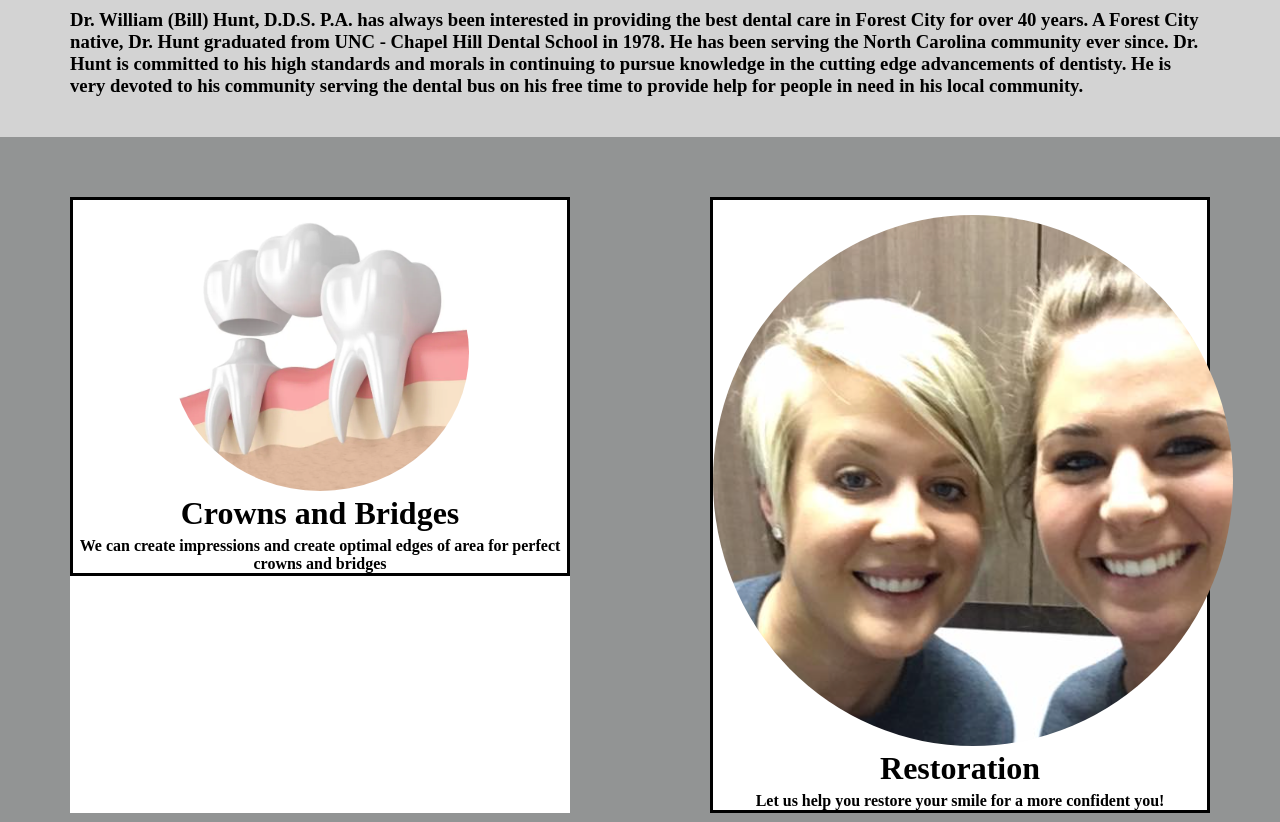
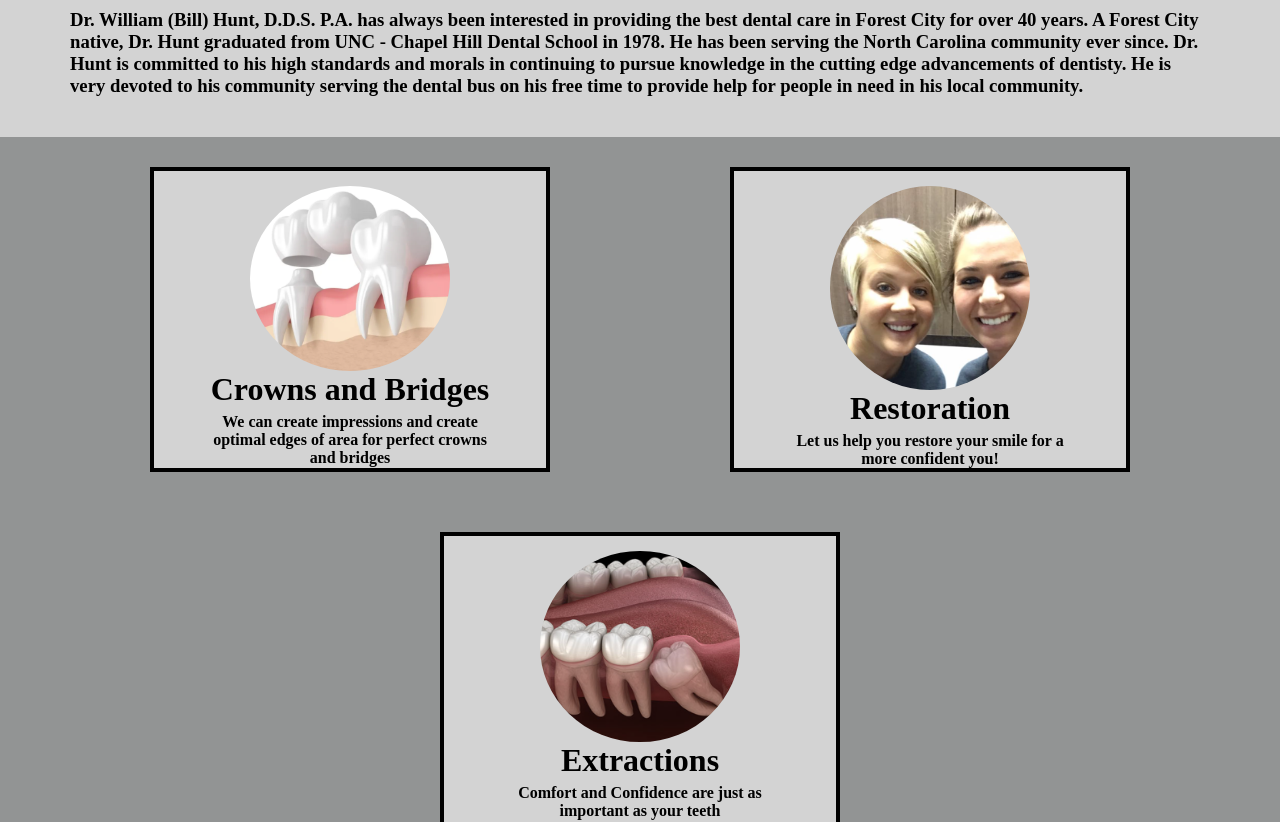
Before and after one commit to dchen8419/William_Hunt_DDS, a React (Create React App) app: page / in a window 1280 px wide. Shown: the part 920-1742 px from the top of the page. Built offline with nearby package versions, Linux system fonts and the light colour scheme.

Commit message:
fixed card components and picture

```diff
--- a/src/components/about/About.css
+++ b/src/components/about/About.css
@@ -24,4 +24,5 @@
     display: block;
     border: 3px solid black;
     width: 50%;
+    border-radius: 50%;
 }
--- a/src/components/navbar/Nav.css
+++ b/src/components/navbar/Nav.css
@@ -52,6 +52,7 @@ nav {
 
 .dentalicon {
     width: 15%;
+    border-radius: 50%;
 }
 
 @media only screen and (max-width: 1024px) {
--- a/src/components/procedures/Procedures.css
+++ b/src/components/procedures/Procedures.css
@@ -9,14 +9,16 @@
 .procedure_container {
     display: flex;
     flex-wrap: wrap;
-    justify-content: space-around;
+    justify-content: space-evenly;
     text-align: center;
 }
 
 .procedure_container-item {
-    margin: 60px;
-    width: 500px;
-    background-color: white;
+    margin: 30px;
+    margin-bottom: 30px;
+    width: 400px;
+    background-color: lightgray;
+    border: 4px solid black;
 }
 
 .procedure_container_crowns_bridges {
@@ -30,3 +32,7 @@
 .procedure_container_extractions {
     min-height: 300px;
 }
+
+.procedure_container-item:hover {
+    box-shadow: 0 4px 8px 0 lightblue, 0 6px 20px 0 lightblue;
+}
--- a/src/components/procedures/cards/ProcedureCard.css
+++ b/src/components/procedures/cards/ProcedureCard.css
@@ -1,13 +1,23 @@
-img {
-    border-radius: 50%;
-}
-
 .procedure_card_container {
     padding-top: 15px;
     text-align: center;
-    border-style: solid;
+}
+
+.procedure_card_image_container {
+    display: flex;
+    justify-content: center;
+}
+
+.procedure_card_image {
+    border-radius: 50%;
+    width: 200px;
+    object-fit: contain;
 }
 
 .procedure_card_title {
     padding-bottom: 5px;
 }
+
+.procedure_card_about {
+    padding-inline: 50px;
+}
--- a/src/components/procedures/cards/ProcedureCard.jsx
+++ b/src/components/procedures/cards/ProcedureCard.jsx
@@ -4,13 +4,13 @@ import '../../procedures/cards/ProcedureCard.css'
 function ProcedureCard(props) {
     return (
         <div className='procedure_card_container'>
-            <div>
-                <img alt={props.img} src={props.img}/>
+            <div className='procedure_card_image_container'>
+                <img alt={props.img} src={props.img} className='procedure_card_image'/>
             </div>
             <div className='procedure_card_title'>
                 <h1>{props.title}</h1>
             </div>
-            <div>
+            <div className='procedure_card_about'>
                 <h4>{props.about}</h4>
             </div>
         </div>
```
